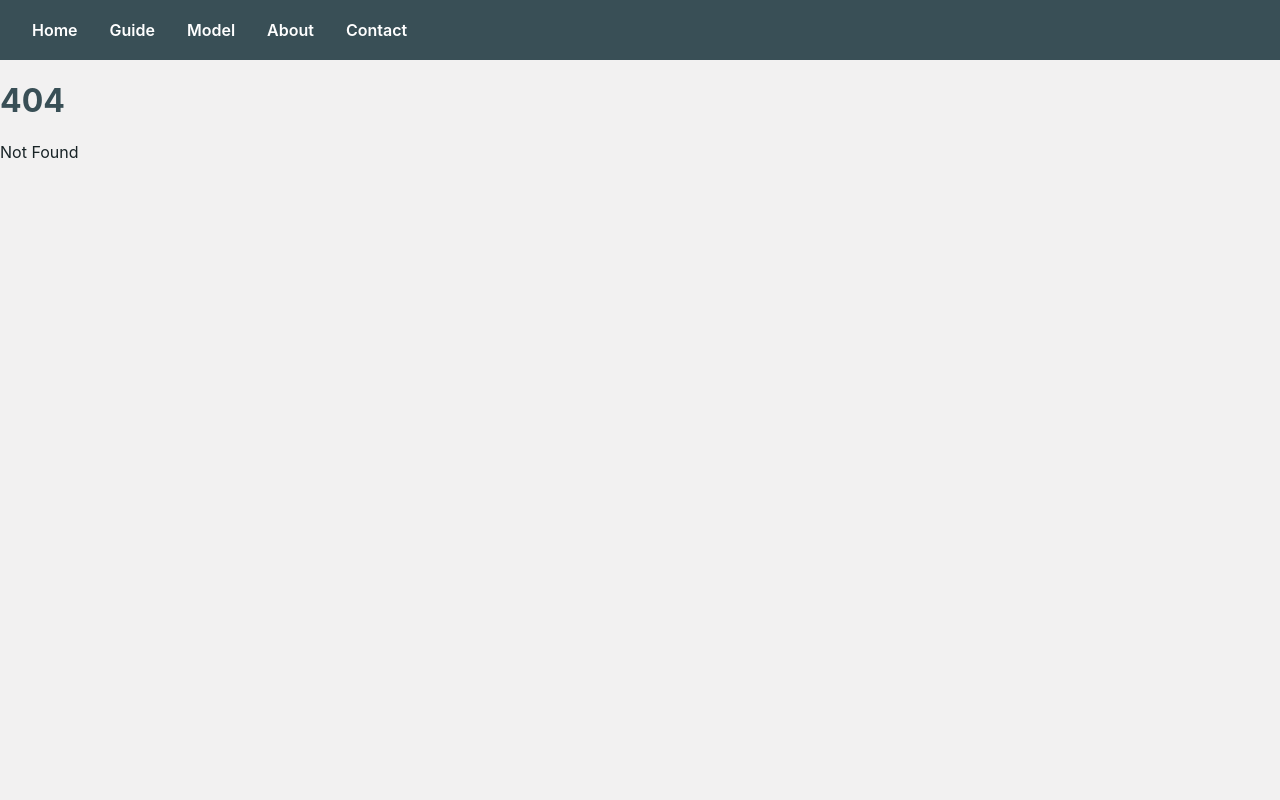
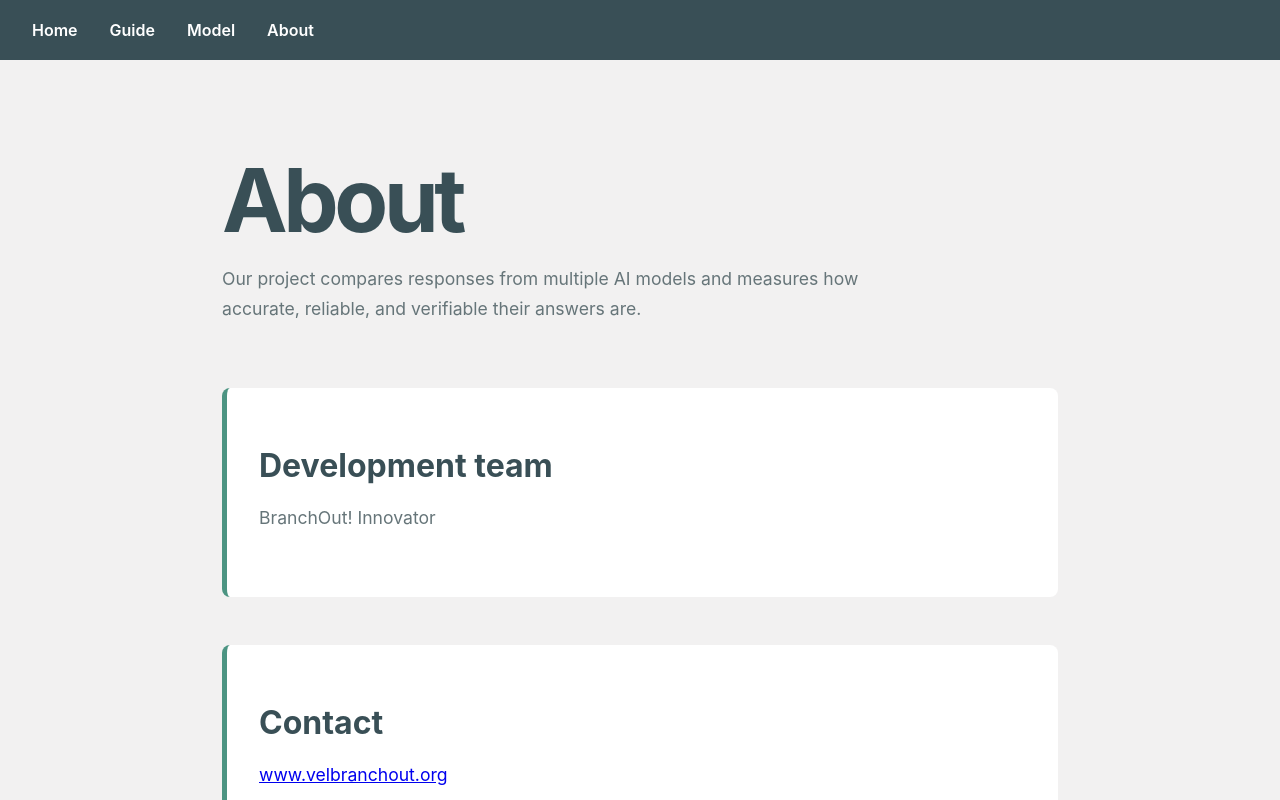
Before and after one commit to innovator-branchout/ai_eval, a SvelteKit app: page /about in a window 1280 px wide. Before the commit this address had no page. Shown: the top 800 px of the page. Built offline with nearby package versions, Linux system fonts and the light colour scheme.

Commit message:
some fixes

```diff
--- a/src/contact.html
+++ /dev/null
@@ -1,55 +0,0 @@
-<!DOCTYPE html>
-<html lang="en">
-<head>
-  <meta charset="UTF-8" />
-  <meta name="viewport" content="width=device-width, initial-scale=1.0" />
-  <title>Contact Info</title>
-
-  <style>
-    body {
-      margin: 0;
-      min-height: 100vh;
-      background: #ffffff;
-      font-family: Georgia, "Times New Roman", serif;
-    }
-
-    .contact {
-      text-align: center;
-      padding-top: 130px;
-    }
-
-    .contact h2 {
-      margin: 0;
-      color: #233a7b;
-      font-size: 28px;
-      line-height: 1.05;
-      font-weight: 700;
-    }
-
-    .contact p {
-      margin: 4px 0 18px;
-      color: #7f8b8d;
-      font-size: 15px;
-      font-weight: 600;
-    }
-
-    .contact a {
-      color: inherit;
-      text-decoration: none;
-    }
-  </style>
-</head>
-<body>
-  <section class="contact">
-    <h2>You can find us at</h2>
-    <p>
-      <a href="https://www.velbranchout.org">www.velbranchout.org</a>
-    </p>
-
-    <h2>Email us at</h2>
-    <p>
-      <a href="mailto:team@velbranchout.org">team@velbranchout.org</a>
-    </p>
-  </section>
-</body>
-</html>
--- a/src/routes/+layout.svelte
+++ b/src/routes/+layout.svelte
@@ -14,7 +14,7 @@
 	<a href="/guide">Guide</a>
 	<a href="/model">Model</a>
 	<a href="/about">About</a>
-	<a href="/contact">Contact</a>
+
 </nav>
 
 {@render children()}
--- a/src/routes/+page.svelte
+++ b/src/routes/+page.svelte
@@ -13,7 +13,7 @@
 		We're building a system to evaluate AI responses.
 	</p>
 
-	<a class="primary-button" href="#about">Learn more</a>
+	<a class="primary-button" href="about">Learn more</a>
 
 	<section id="about">
 		<h2>About the project</h2>
--- /dev/null
+++ b/src/routes/about/+page.svelte
@@ -0,0 +1,79 @@
+<svelte:head>
+	<title>About</title>
+	<meta
+		name="description"
+		content="About page."
+	/>
+</svelte:head>
+
+<main>
+	<h1>About</h1>
+
+	<p>
+		Our project compares responses from multiple AI models and measures how accurate, reliable, and verifiable their answers are.
+	</p>
+
+	<section>
+		<h2>Development team</h2>
+
+		<p>
+			BranchOut! Innovator
+		</p>
+	</section>
+
+	<section id="contact">
+		<h2>Contact</h2>
+
+		<p>
+			<a href="https://www.velbranchout.org">www.velbranchout.org</a>
+		</p>
+
+		<h2>Email us at</h2>
+		<p>
+			<a href="mailto:team@velbranchout.org">team@velbranchout.org</a>
+		</p>
+	</section>
+</main>
+
+<style>
+	main {
+		max-width: 900px;
+		min-height: calc(100vh - 70px);
+		margin: 0 auto;
+		padding: 6rem 2rem;
+	}
+
+	h1 {
+		margin: 0 0 1.25rem;
+		color: var(--charcoal);
+		font-size: clamp(3rem, 8vw, 5.5rem);
+		line-height: 1;
+		letter-spacing: -0.05em;
+	}
+
+	h2 {
+		margin-bottom: 1rem;
+		color: var(--charcoal);
+		font-size: 2rem;
+	}
+
+	p {
+		max-width: 650px;
+		margin-bottom: 2rem;
+		color: var(--muted);
+		font-size: 1.1rem;
+		line-height: 1.7;
+	}
+
+	section {
+		margin-top: 3rem;
+		padding: 2rem;
+		border-left: 5px solid var(--seagrass);
+		border-radius: 0.5rem;
+		background: var(--surface);
+	}
+
+	section:first-of-type {
+		margin-top: 4rem;
+	}
+</style>
```
